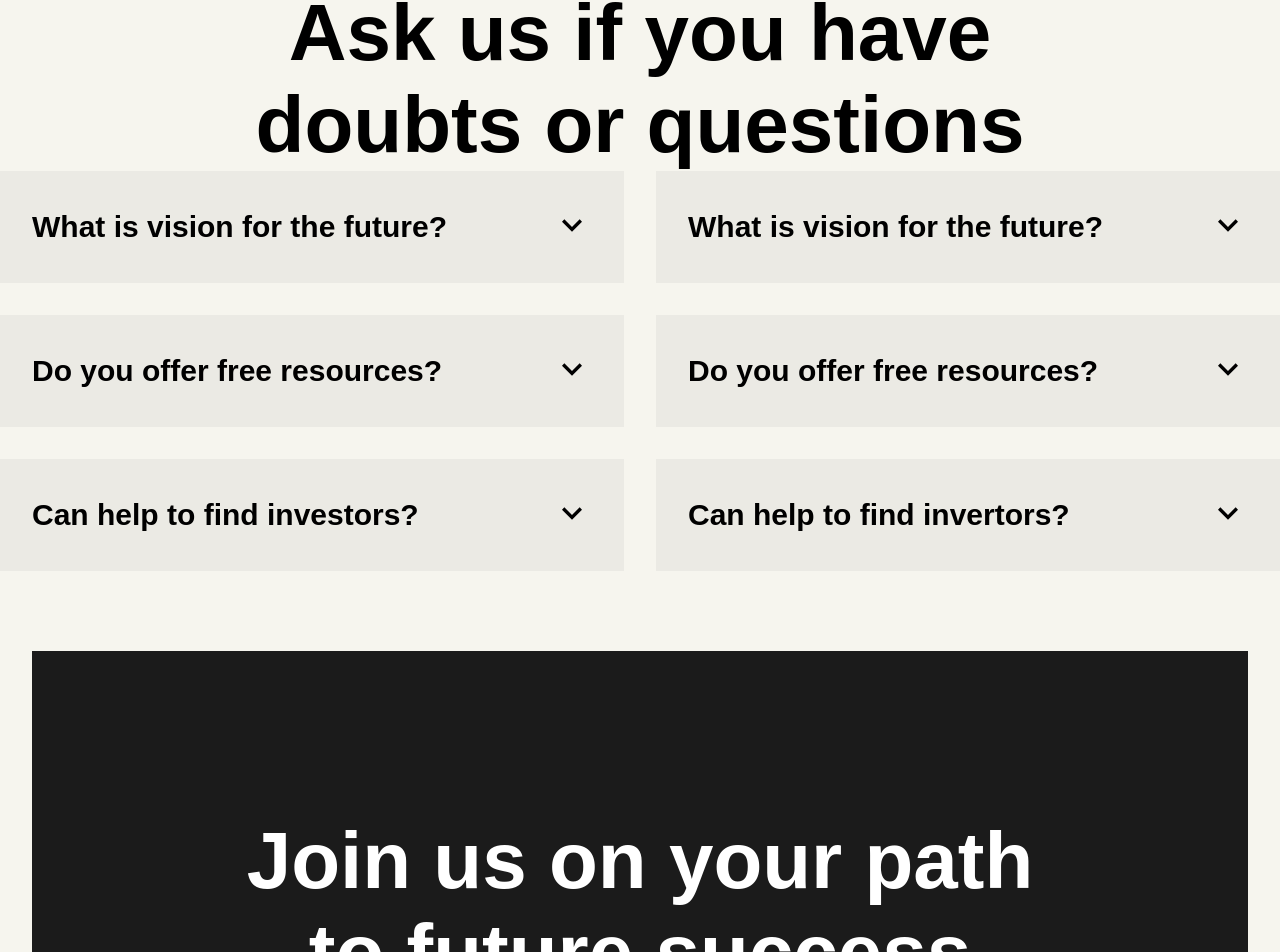
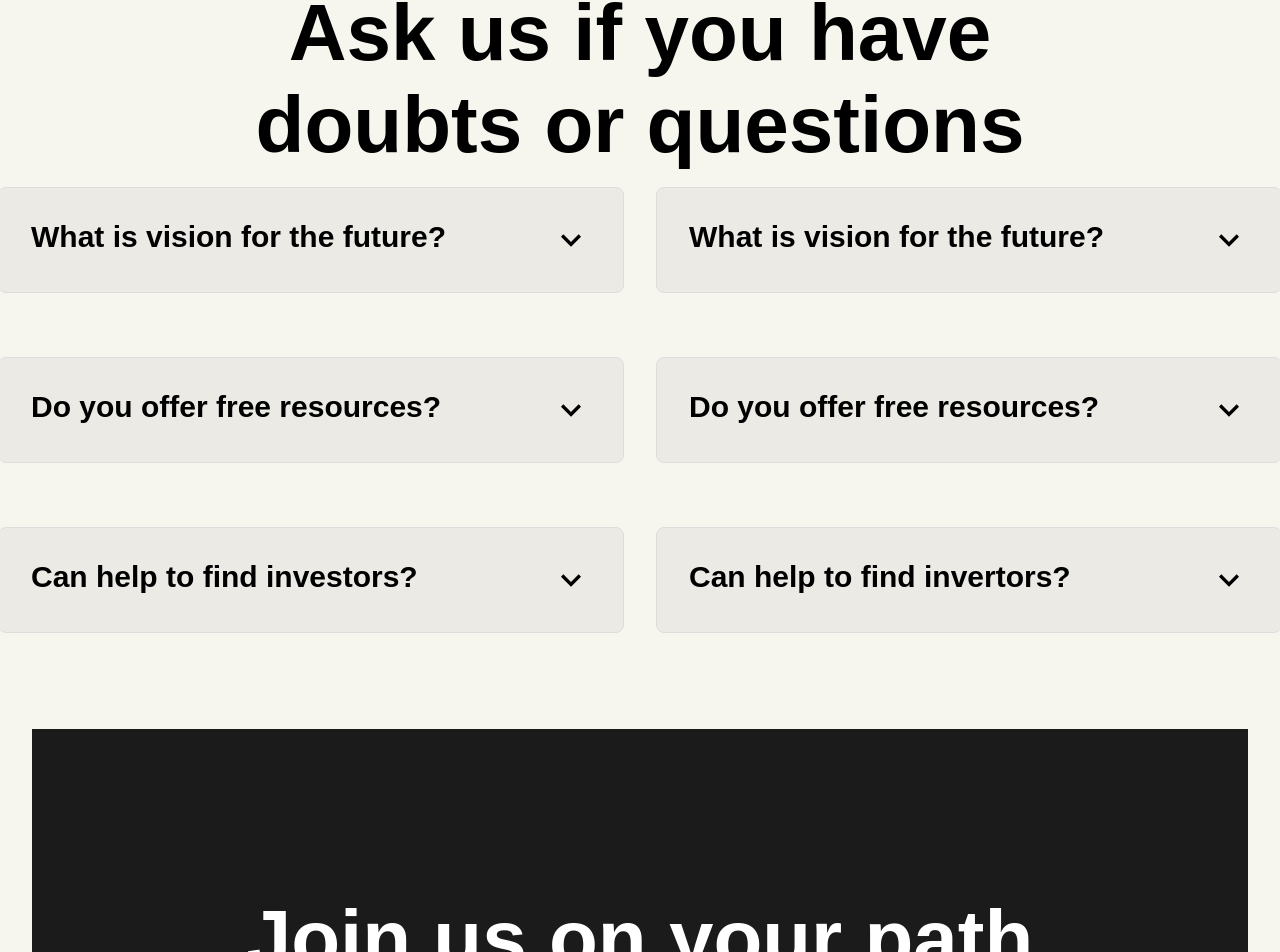
Before and after one commit to Yamil-Pedroso/uiux-showcase, a React (Vite) app in the folder startup-agency/: page / in a window 1280 px wide. Shown: the part 8247-9199 px from the top of the page. Built offline with nearby package versions, Linux system fonts and the light colour scheme.

Commit message:
FAQ web view done

```diff
--- a/startup-agency/src/components/faq/FAQ.tsx
+++ b/startup-agency/src/components/faq/FAQ.tsx
@@ -25,22 +25,29 @@ const FAQ: React.FC<FaqProps> = ({ id }) => {
           {faq
             .map((item, index) => (
               <FaqCard key={index}>
-                <div className="content-left">
+                <div
+                  style={{
+                    display: "flex",
+                    justifyContent: "space-between",
+                    width: "100%",
+                  }}
+                >
                   <h3>{item.question}</h3>
-                  <p className={clicked === index ? "answer" : "answer hidden"}>
-                    {item.answer}
-                  </p>
-                </div>
-                <div>
                   {typeof item.icon === "function" && (
                     <item.icon
-                      style={{ transform: clicked === index ? "rotate(180deg)" : "" }}
-                      className={
-                        clicked === index ? "arrow-icon" : "arrow-icon rotated"
-                      }
+                      className={`arrow-icon ${
+                        clicked === index ? "rotated" : ""
+                      }`}
                       onClick={() => handleClick(index)}
                     />
                   )}
+                </div>
+                <div
+                  className={`answer-wrapper ${
+                    clicked === index ? "active" : ""
+                  }`}
+                >
+                  <p className="answer">{item.answer}</p>
                 </div>
               </FaqCard>
             ))
@@ -50,19 +57,29 @@ const FAQ: React.FC<FaqProps> = ({ id }) => {
           {faq
             .map((item, index) => (
               <FaqCard key={index}>
-                <div className="content-right">
+                <div
+                  style={{
+                    display: "flex",
+                    justifyContent: "space-between",
+                    width: "100%",
+                  }}
+                >
                   <h3>{item.question}</h3>
-                  <p className={clicked === index ? "answer" : "answer hidden"}>
-                    {item.answer}
-                  </p>
-                </div>
-                <div>
                   {typeof item.icon === "function" && (
                     <item.icon
-                      className="arrow-icon"
+                      className={`arrow-icon ${
+                        clicked === index ? "rotated" : ""
+                      }`}
                       onClick={() => handleClick(index)}
                     />
                   )}
+                </div>
+                <div
+                  className={`answer-wrapper ${
+                    clicked === index ? "active" : ""
+                  }`}
+                >
+                  <p className="answer">{item.answer}</p>
                 </div>
               </FaqCard>
             ))
--- a/startup-agency/src/components/faq/styles.ts
+++ b/startup-agency/src/components/faq/styles.ts
@@ -53,33 +53,53 @@ export const FaqCardRight = styled.div`
 
 export const FaqCard = styled.div`
   display: flex;
-  align-items: center;
-  justify-content: space-between;
+  flex-direction: column;
+  align-items: flex-start;
+  justify-content: center;
   width: 35rem;
-  height: 3rem;
-  padding: 2rem;
+  padding: 2rem 2rem;
   background-color: #ebeae4;
+  margin: 1rem 0;
+  border: 1px solid #ddd;
+  border-radius: 8px;
+  overflow: hidden;
+  transition: all 0.3s ease;
 
   h3 {
     font-size: 1.875rem;
+    margin: 0;
+  }
+
+  .answer-wrapper {
+    overflow: hidden;
+    max-height: 0;
+    transition: max-height 0.3s ease-in-out;
+  }
+
+  .answer-wrapper.active {
+    max-height: 100rem;
   }
 
   .answer {
     font-size: 1.5rem;
     margin-top: 1rem;
-    transition: all 0.3s ease;
+    opacity: 0;
+    transition: opacity 0.3s ease;
   }
 
-  .hidden {
-    display: none;
+  .answer-wrapper.active .answer {
+    opacity: 1;
   }
 
   .arrow-icon {
     font-size: 2.5rem;
+    cursor: pointer;
+    align-self: flex-end;
+    transform: rotate(0deg);
+    transition: transform 0.3s ease;
+  }
 
-    &:hover {
-      cursor: pointer;
-    }
-
+  .arrow-icon.rotated {
+    transform: rotate(180deg);
   }
 `;
```
